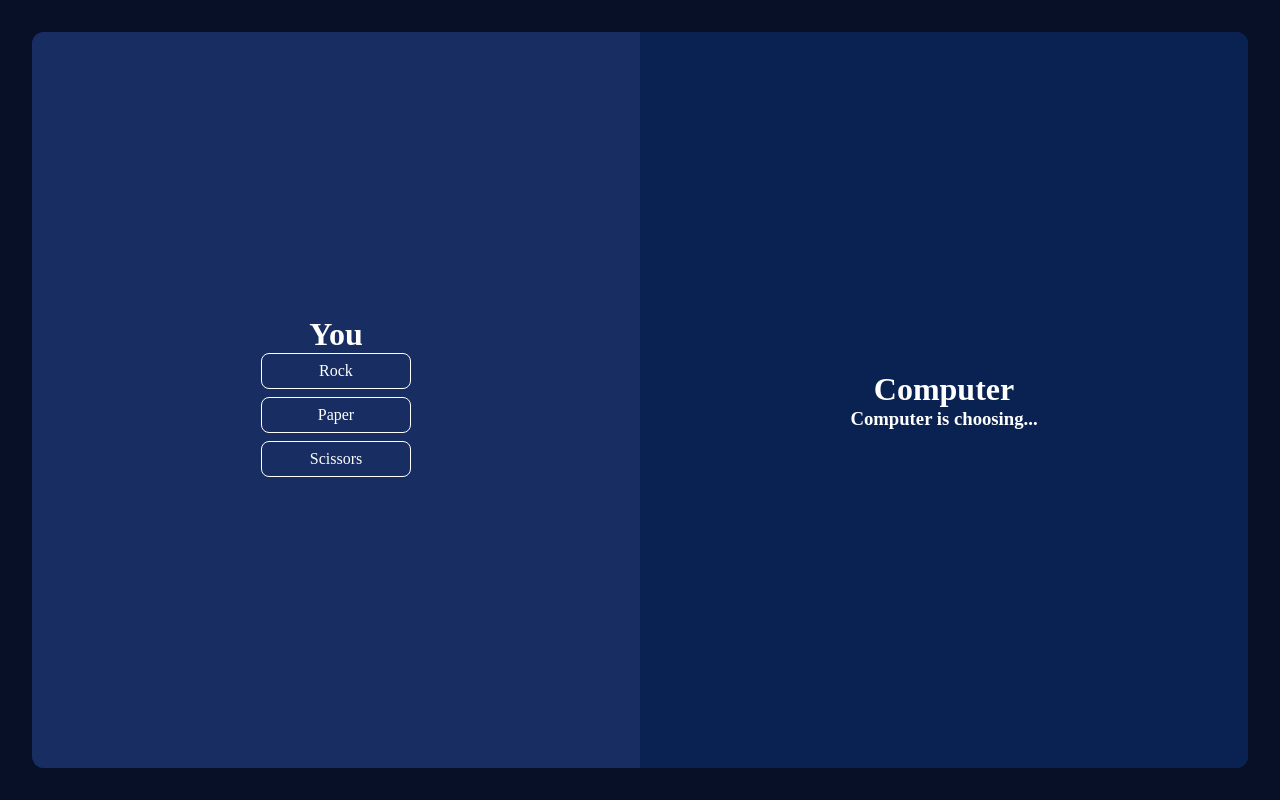
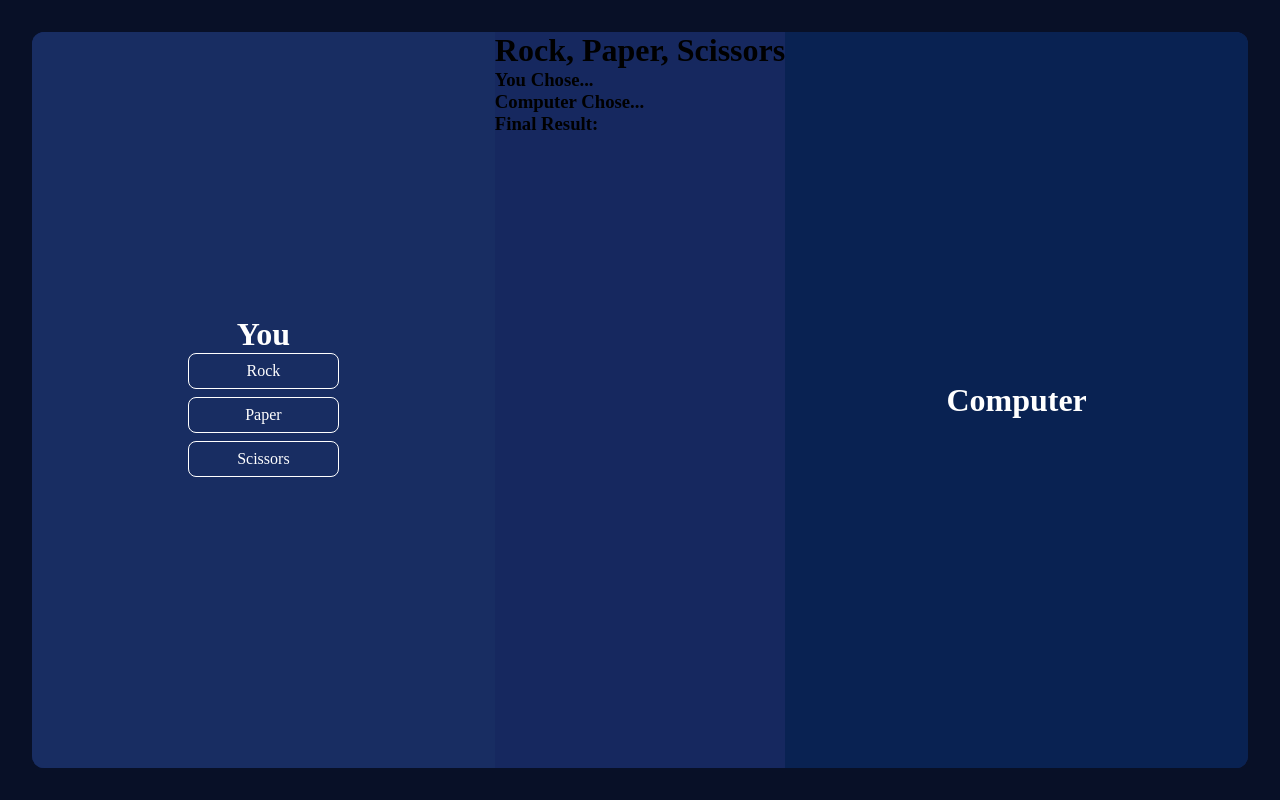
Before and after one commit to vangandrew/rock-paper-scissors, a plain HTML site: page index.html in a window 1280 px wide. Drawn offline with Linux system fonts and the light colour scheme.

Commit message:
Set more initial HTML groundwork for game

```diff
--- a/index.html
+++ b/index.html
@@ -20,6 +20,13 @@
             </div>
         </div>
 
+        <div class="game-title-wrapper">
+            <h1>Rock, Paper, Scissors</h1>
+            <h3>You Chose...</h3>
+            <h3>Computer Chose...</h3>
+            <h3>Final Result: </h3>
+        </div>
+
         <div class="computer-side">
 
             <div class="computer-side-title">
@@ -27,7 +34,7 @@
             </div>
 
             <div class="computer-side-desc">
-                <h3>Computer is choosing...</h3>
+                <h3 id="computer-choice"></h3>
             </div>
 
         </div>
--- a/scripts.js
+++ b/scripts.js
@@ -1,4 +1,5 @@
 const choices = document.querySelector(".choices");
+const computerChoice = document.getElementById("computer-choice")
 
 function getComputerChoice() {
     /* Rock = Math.random(0 - 0.33), Paper = Math.random(0.34 - 0.66), Scissors = Math.random(0.67 - 1)  */
```
